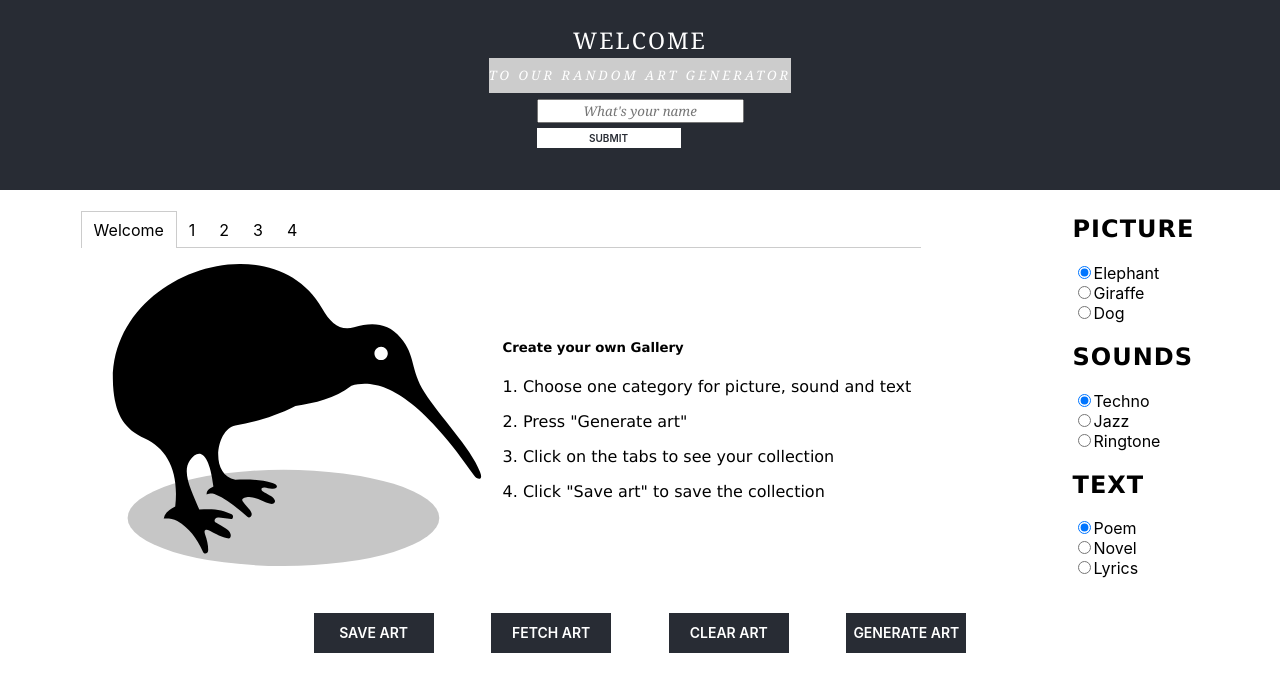
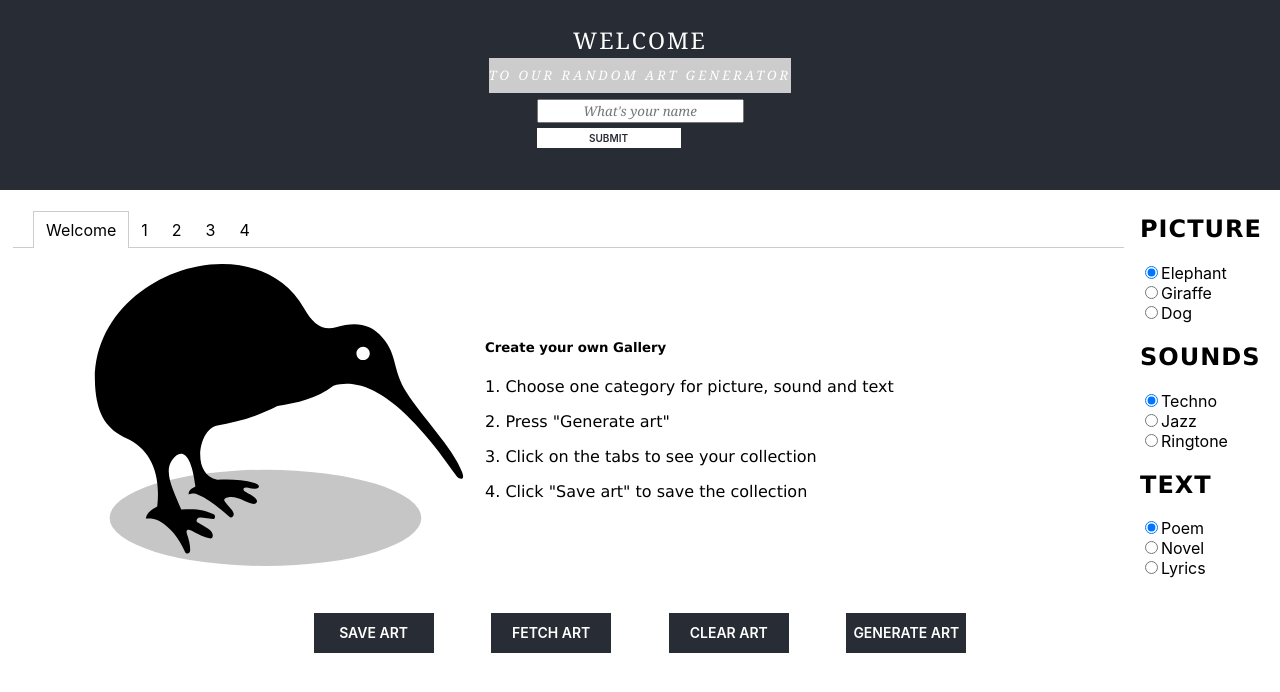
Before and after one commit to fridasolheim/IT2810-Project-2-React, a React (Create React App) app: page / in a window 1280 px wide. Shown: the top 692 px of the page. Built offline with nearby package versions, Linux system fonts and the light colour scheme.

Commit message:
minor changes to css

```diff
--- a/src/App.css
+++ b/src/App.css
@@ -27,9 +27,11 @@
 }
 .Content{
   display: flex;
-  padding-left: 10px;
-  padding-right: 10px;
-  width: 100vp;
+  padding-left: 30px;
+  padding-right: 200px;
+  margin-left: 30px;
+  margin-right: 30px;
+  width: 70vp;
   height: 100vp;
   /*max-width: 45rem;  /*erstatt med max-width for responsiv(men stygg) løsning
   height: 25rem;  erstatt med max-height for responsiv(men stygg) løsning*/
@@ -150,10 +152,14 @@ h2{
   float: left;
   margin-bottom: 5px;
 }
-
+.Tabs{
+  margin-left: 20px;
+  margin-right: 20px;
+}
 .tab-list {
   border-bottom: 1px solid #ccc;
-  padding-left: 0;
+  padding-left: 20px;
+  padding-right: 20px;
 }
 
 .tab-list-item {
--- a/src/App.js
+++ b/src/App.js
@@ -120,7 +120,7 @@ render(){
     <div className="App">
       <Header/>
       <div className="container1">
-        <Tabs whichTab={this.whichTab}>
+        <Tabs className="Tabs" whichTab={this.whichTab}>
         <div label="Welcome">
           <div className="Content">
             <div className='image1'><img src={kiwi} className="kiwi-bird" alt="kiwi" /></div>
```
